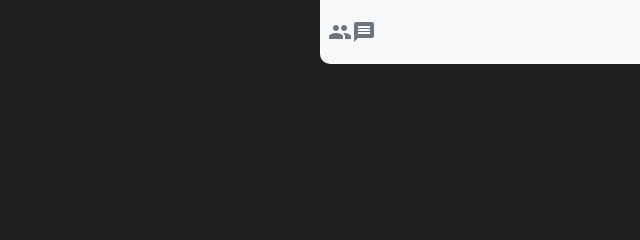
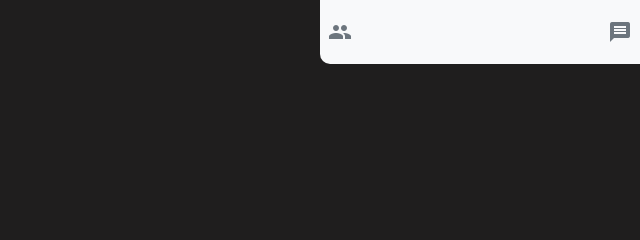
Before and after one commit to Akash3121/VirtualSync, a website: page index.html in a window 1280 px wide. Shown: the top 240 px of the page, 640-1280 px from the left. Drawn offline with Linux system fonts and the light colour scheme.

Commit message:
Update index.html

```diff
--- a/index.html
+++ b/index.html
@@ -35,7 +35,7 @@
                 </div>
             </div>
             <div
-                class="g-top-left bg-light text-secondary w-25 d-flex align-items-center just-content-between pl-2 pr-2">
+                class="g-top-left bg-light text-secondary w-25 d-flex align-items-center justify-content-between pl-2 pr-2">
                 <div class="top-left-participant-wrap pt-2 cursor-pointer">
                     <div class="top-left-participant-icon">
                         <span class="material-icons">people</span>
```
